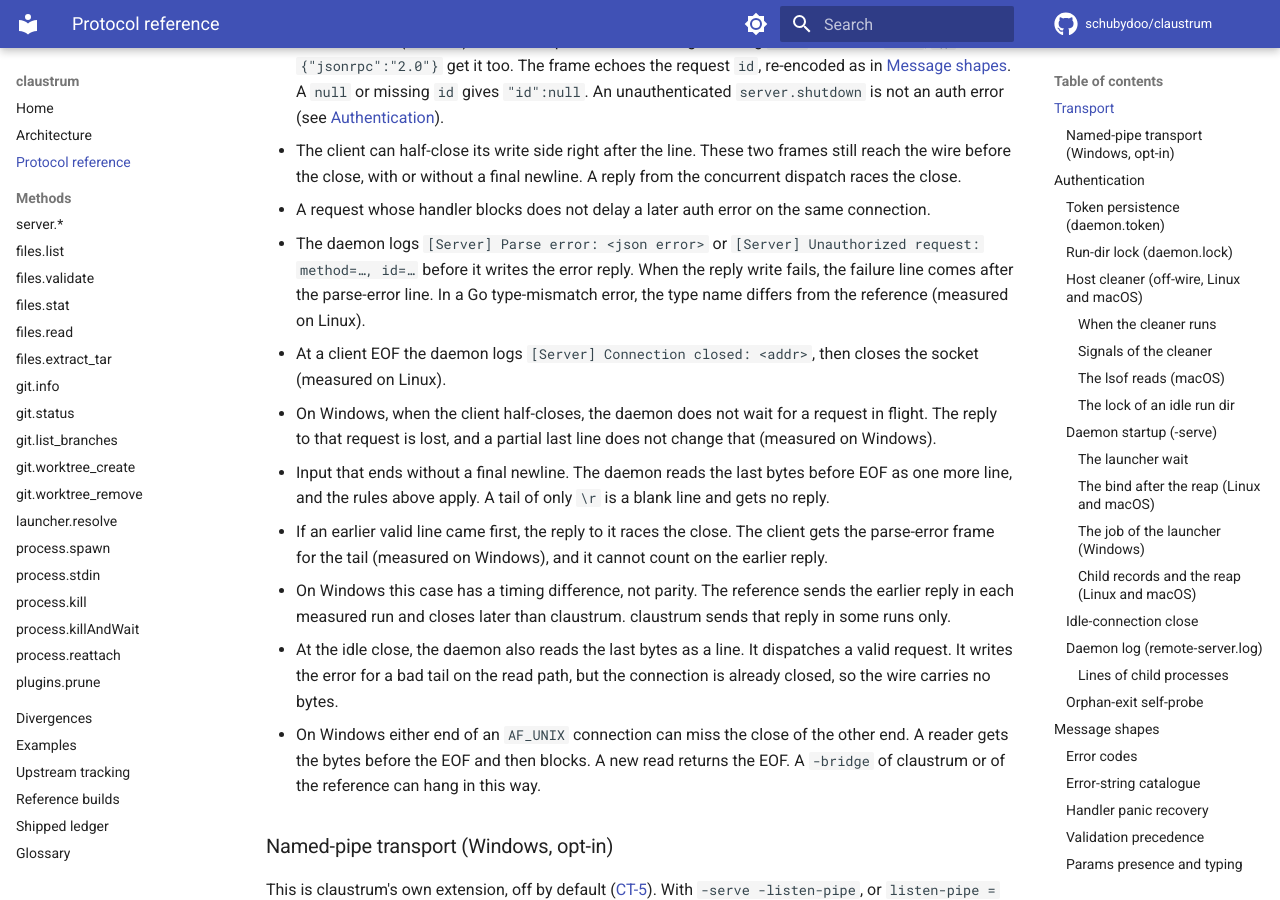
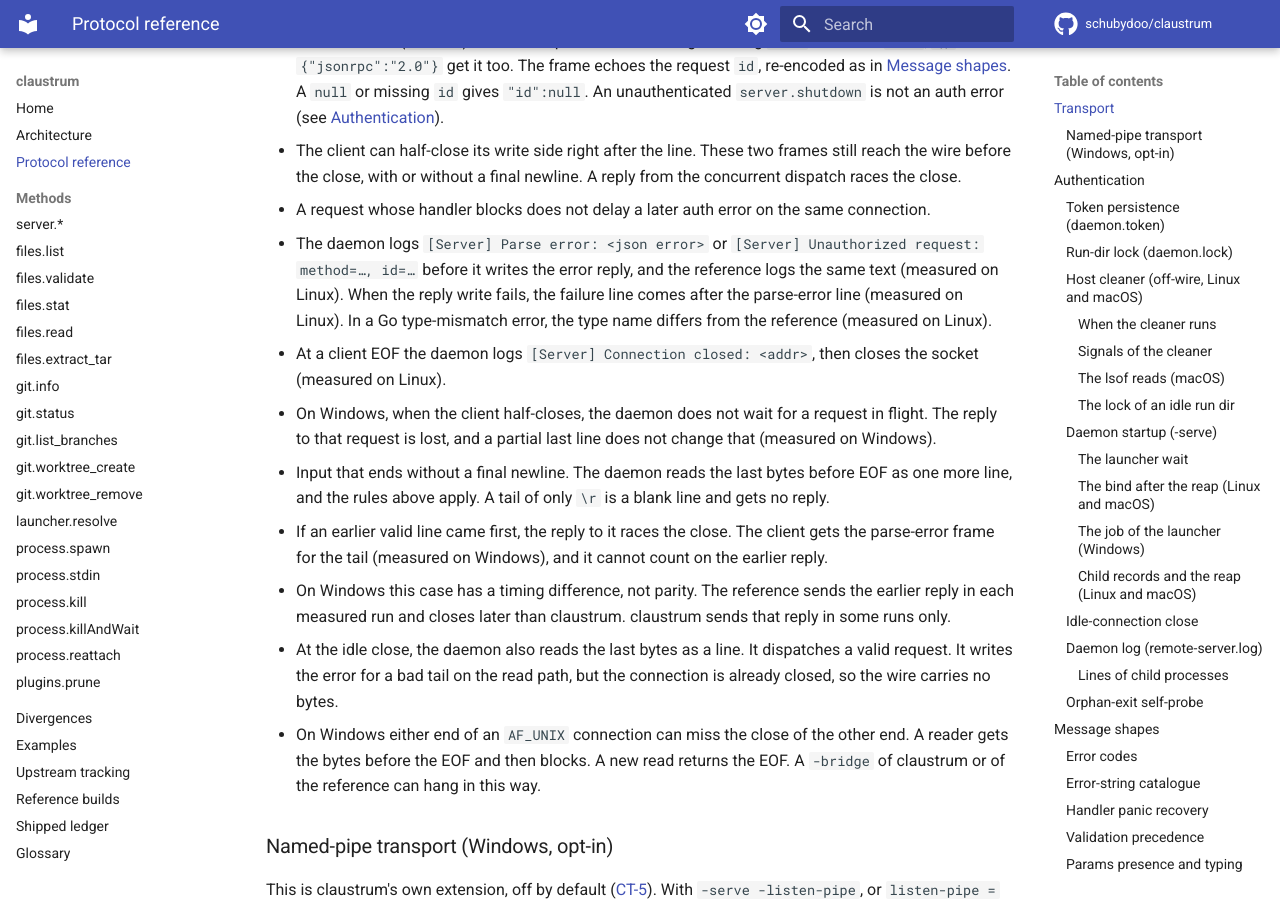
Before and after one commit to schubydoo/claustrum, an MkDocs documentation site: the page built from docs/PROTOCOL.md, in a window 1280 px wide and 900 px high, scrolled down 913 px. Built offline with MkDocs 1.6.1 and Material for MkDocs 9.7.7, drawn with Linux system fonts in a browser that asks for light colours; comment, search, counter and statistics services are not loaded.

Commit message:
docs: mark each Linux-only sentence of the log-order bullet
Co-Authored-By: Claude Opus 5.5 <noreply@anthropic.com>

```diff
--- a/docs/PROTOCOL.md
+++ b/docs/PROTOCOL.md
@@ -46,9 +46,10 @@ their reopen triggers are in [`DIVERGENCES.md`](DIVERGENCES.md).
     same connection.
   - The daemon logs `[Server] Parse error: <json error>` or
     `[Server] Unauthorized request: method=…, id=…` before it writes the error
-    reply. When the reply write fails, the failure line comes after the
-    parse-error line. In a Go type-mismatch error, the type name differs from
-    the reference (measured on Linux).
+    reply, and the reference logs the same text (measured on Linux). When the
+    reply write fails, the failure line comes after the parse-error line
+    (measured on Linux). In a Go type-mismatch error, the type name differs
+    from the reference (measured on Linux).
 - At a client EOF the daemon logs `[Server] Connection closed: <addr>`, then
   closes the socket (measured on Linux).
 - On Windows, when the client half-closes, the daemon does not wait for a request
```
